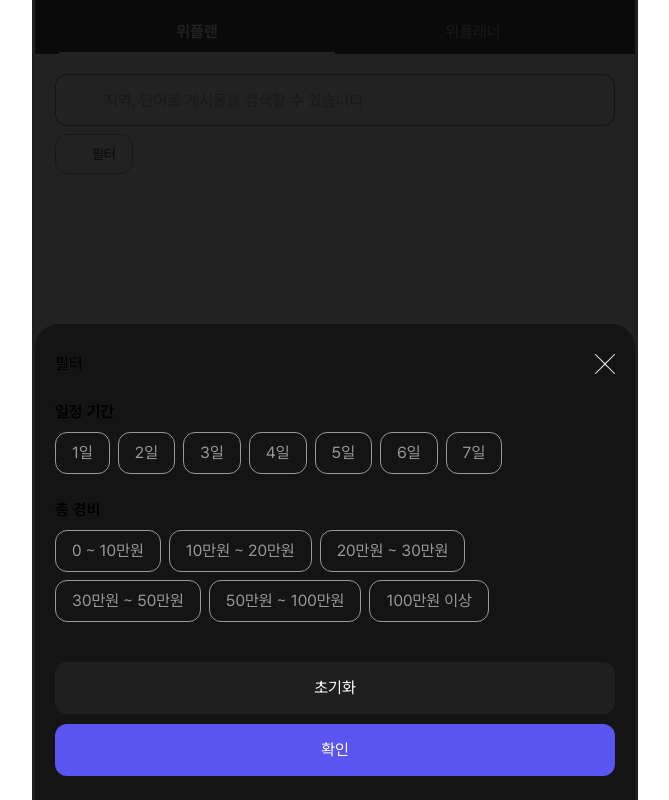
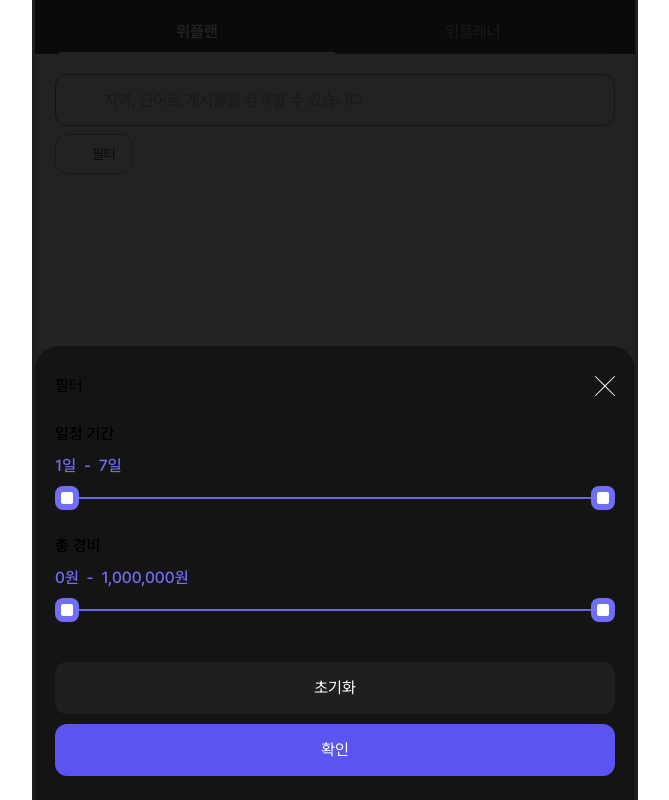
Before and after one commit to ungpyolee/weplan-app, a Next.js app: page /search in a window 1280 px wide. Both pictures are taken after a click on the button "필터". Shown: the whole page, without its empty margins (305-974 px from the left). Built offline with nearby package versions, Linux system fonts and the light colour scheme.

Commit message:
[#1] Feat : RangeSlider 컴포넌트 추가
- 양방향 범위 변경 기능

```diff
--- /dev/null
+++ b/src/components/common/Input/RangeSlider.tsx
@@ -0,0 +1,104 @@
+'use client';
+import React, { useCallback } from 'react';
+
+interface RangeSliderProps {
+    min: number;
+    max: number;
+    minValue: number;
+    maxValue: number;
+    step: number;
+    onMinChange: (value: number) => void;
+    onMaxChange: (value: number) => void;
+}
+
+const RangeSlider: React.FC<RangeSliderProps> = ({ min, max, minValue, maxValue, step, onMinChange, onMaxChange }) => {
+    const handleMinChange = useCallback(
+        (event: React.ChangeEvent<HTMLInputElement>) => {
+            const value = Math.min(Number(event.target.value), maxValue);
+            onMinChange(value);
+        },
+        [maxValue, onMinChange]
+    );
+
+    const handleMaxChange = useCallback(
+        (event: React.ChangeEvent<HTMLInputElement>) => {
+            const value = Math.max(Number(event.target.value), minValue);
+            onMaxChange(value);
+        },
+        [minValue, onMaxChange]
+    );
+
+    // Calculate the position and width of the colored range bar
+    const rangeWidth = ((maxValue - minValue) / (max - min)) * 100;
+    const rangeLeft = ((minValue - min) / (max - min)) * 100;
+
+    return (
+        <div className="flex flex-col mt-5">
+            <div className="relative h-1">
+                <div className="absolute w-full h-0.5 bg-gray-300 rounded-full translate-y-[-50%]"></div>
+
+                <div
+                    className="absolute h-0.5 bg-indigo-500 rounded-full translate-y-[-50%]"
+                    style={{
+                        width: `${rangeWidth}%`,
+                        left: `${rangeLeft}%`,
+                    }}
+                ></div>
+
+                <input
+                    type="range"
+                    min={min}
+                    max={max}
+                    step={step}
+                    value={minValue}
+                    onChange={handleMinChange}
+                    className="absolute w-full appearance-none bg-transparent pointer-events-none translate-y-[-50%]"
+                    style={{
+                        WebkitAppearance: 'none',
+                        zIndex: 3,
+                    }}
+                />
+
+                {/* Max value input */}
+                <input
+                    type="range"
+                    min={min}
+                    max={max}
+                    step={step}
+                    value={maxValue}
+                    onChange={handleMaxChange}
+                    className="absolute w-full appearance-none bg-transparent pointer-events-none translate-y-[-50%]"
+                    style={{
+                        WebkitAppearance: 'none',
+                        zIndex: 4,
+                    }}
+                />
+
+                <style jsx>{`
+                    input[type='range']::-webkit-slider-thumb {
+                        -webkit-appearance: none;
+                        appearance: none;
+                        width: 24px;
+                        height: 24px;
+                        border-radius: 8px;
+                        background: #ffffff;
+                        border: 6px solid #726ef3;
+                        cursor: pointer;
+                        pointer-events: auto;
+                    }
+                    input[type='range']::-moz-range-thumb {
+                        width: 24px;
+                        height: 24px;
+                        border-radius: 8px;
+                        background: #ffffff;
+                        border: 6px solid #726ef3;
+                        cursor: pointer;
+                        pointer-events: auto;
+                    }
+                `}</style>
+            </div>
+        </div>
+    );
+};
+
+export default RangeSlider;
--- a/src/components/common/Input/index.js
+++ b/src/components/common/Input/index.js
@@ -2,5 +2,6 @@ import { default as Input } from './Input';
 import { default as InputSearch } from './InputSearch';
 import { default as CheckBox } from './CheckBox';
 import { default as Submit } from './Submit';
+import { default as RangeSlider } from './RangeSlider';
 
-export { Input, InputSearch, CheckBox, Submit };
+export { Input, InputSearch, CheckBox, Submit, RangeSlider };
--- a/src/components/modal/ModalSearchFilter.tsx
+++ b/src/components/modal/ModalSearchFilter.tsx
@@ -5,7 +5,7 @@ import { useState } from 'react';
 import { ButtonDefault } from '../common/Button';
 import { motion, AnimatePresence } from 'framer-motion';
 import { ButtonFilter } from '../common/Button/';
-import { CheckBox } from '../common/Input';
+import { CheckBox, RangeSlider } from '../common/Input';
 import Radio from '../common/Input/Radio';
 
 interface FilterOptionProps {
@@ -13,6 +13,10 @@ interface FilterOptionProps {
 }
 
 const ModalSearchFilter = () => {
+    const [minValue, setMinValue] = useState(0);
+    const [maxValue, setMaxValue] = useState(1000000);
+    const [minDays, setMinDays] = useState(1);
+    const [maxDays, setMaxDays] = useState(7);
     const [isOpen, setIsOpen] = useState(false);
 
     const toggleModal = () => {
@@ -32,38 +36,15 @@ const ModalSearchFilter = () => {
         exit: { y: '100%', opacity: 0 },
     };
 
-    const [selectedDays, setSelectedDays] = useState<string[]>([]);
-    const [selectedBudget, setSelectedBudget] = useState<string[]>([]);
-
-    const daysOptions = ['1일', '2일', '3일', '4일', '5일', '6일', '7일'];
-    const budgetOptions = [
-        '0 ~ 10만원',
-        '10만원 ~ 20만원',
-        '20만원 ~ 30만원',
-        '30만원 ~ 50만원',
-        '50만원 ~ 100만원',
-        '100만원 이상',
-    ];
-
-    const handleDaysChange = (day: string) => (event: React.ChangeEvent<HTMLInputElement>) => {
-        if (event.target.checked) {
-            setSelectedDays((prev) => [...prev, day]);
-        } else {
-            setSelectedDays((prev) => prev.filter((d) => d !== day));
-        }
+    const handleReset = () => {
+        setMinValue(0);
+        setMaxValue(1000000);
+        setMinDays(1);
+        setMaxDays(7);
     };
 
-    const handleBudgetChange = (budget: string) => (event: React.ChangeEvent<HTMLInputElement>) => {
-        if (event.target.checked) {
-            setSelectedBudget((prev) => [...prev, budget]);
-        } else {
-            setSelectedBudget((prev) => prev.filter((d) => d !== budget));
-        }
-    };
-
-    const handleReset = () => {
-        setSelectedDays([]);
-        setSelectedBudget([]);
+    const formatNumber = (num: number) => {
+        return num.toString().replace(/\B(?=(\d{3})+(?!\d))/g, ',');
     };
 
     return (
@@ -89,36 +70,39 @@ const ModalSearchFilter = () => {
                                     <IconClose className="fill-white" />
                                 </button>
                             </header>
-                            <div className="mb-6">
+                            <div className="mb-8">
                                 <p className="font-semibold">일정 기간</p>
-                                <div className="mt-2 flex gap-2 flex-wrap">
-                                    {daysOptions.map((day) => (
-                                        <CheckBox
-                                            key={day}
-                                            name="days"
-                                            value={day}
-                                            label={day}
-                                            checked={selectedDays.includes(day)}
-                                            onChange={handleDaysChange(day)}
-                                        />
-                                    ))}
-                                </div>
+                                <p className="text-primary-light font-medium mt-2">
+                                    {formatNumber(minDays)}일<span className="mx-1"> - </span>
+                                    {formatNumber(maxDays)}일
+                                </p>
+                                <RangeSlider
+                                    min={1}
+                                    max={7}
+                                    step={1}
+                                    minValue={minDays}
+                                    maxValue={maxDays}
+                                    onMinChange={setMinDays}
+                                    onMaxChange={setMaxDays}
+                                />
                             </div>
-                            <div className="mb-10">
+                            <div className="mb-12">
                                 <p className="font-semibold">총 경비</p>
-                                <div className="mt-2 flex gap-2 flex-wrap">
-                                    {budgetOptions.map((budget) => (
-                                        <CheckBox
-                                            key={budget}
-                                            name="budget"
-                                            value={budget}
-                                            label={budget}
-                                            checked={selectedBudget.includes(budget)}
-                                            onChange={handleBudgetChange(budget)}
-                                        />
-                                    ))}
-                                </div>
+                                <p className="text-primary-light font-medium mt-2">
+                                    {formatNumber(minValue)}원<span className="mx-1"> - </span>
+                                    {formatNumber(maxValue)}원
+                                </p>
+                                <RangeSlider
+                                    min={0}
+                                    max={1000000}
+                                    step={10000}
+                                    minValue={minValue}
+                                    maxValue={maxValue}
+                                    onMinChange={setMinValue}
+                                    onMaxChange={setMaxValue}
+                                />
                             </div>
+
                             <div className="flex flex-col gap-2.5">
                                 <ButtonDefault value="초기화" onClick={handleReset} />
                                 <ButtonDefault value="확인" color="primary" />
```
